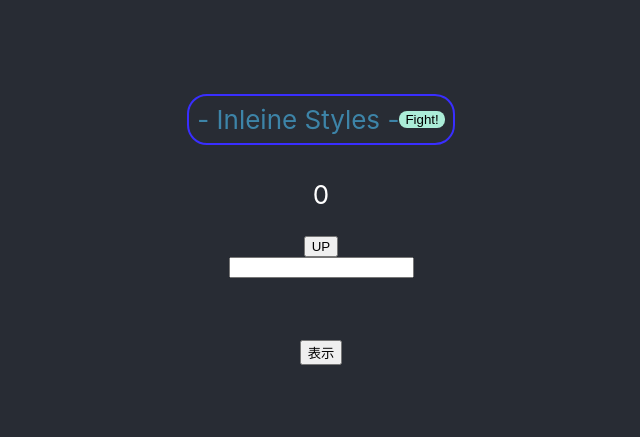
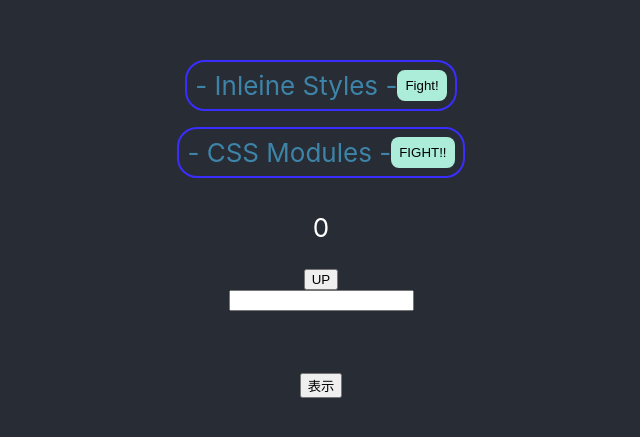
Before and after one commit to Yolobuil/jkproject, a React (Create React App) app: page / in a window 1280 px wide. Shown: the part 175-612 px from the top of the page, without its empty margins (319-959 px from the left). Built offline with nearby package versions, Linux system fonts and the light colour scheme.

Commit message:
CSSモジュール

```diff
--- a/package.json
+++ b/package.json
@@ -10,6 +10,7 @@
     "@types/node": "^12.0.0",
     "@types/react": "^17.0.0",
     "@types/react-dom": "^17.0.0",
+    "node-sass": "5.0.0",
     "react": "^17.0.2",
     "react-dom": "^17.0.2",
     "react-scripts": "4.0.3",
--- a/src/App.tsx
+++ b/src/App.tsx
@@ -1,6 +1,7 @@
 import React, {useState, useCallback, useMemo} from 'react';
 import './App.css';
 import {ChildArea} from './ChildArea'
+import { CssModules } from './components/CssModules';
 import { InlineStyle } from './components/InlineStyle';
 
 function App() {
@@ -40,6 +41,7 @@
     <div className="App">
       <header className="App-header">
         <InlineStyle />
+        <CssModules />
   <p> {count}</p>
   <button onClick={onClickCountUp}>UP</button>
   {/* inputで子要素が再レンダリングされるのは、Reactの特徴 */}
--- /dev/null
+++ b/src/components/CssModules.module.scss
@@ -0,0 +1,24 @@
+.container {
+  border: solid 2px #392eff;
+  border-radius: 20px;
+  padding: 8px;
+  margin: 8px;
+  display: flex;
+  justify-content: space-arround;
+  align-items: center;
+}
+.title {
+  margin: 0;
+  color: #3d84a8;
+}
+.button {
+  background-color: #abedd8;
+  border: none;
+  padding: 8px;
+  border-radius: 8px;
+  &:hover {
+    background-color: #46cdcf;
+    color: #fff;
+    cursor: pointer;
+  }
+}
--- /dev/null
+++ b/src/components/CssModules.tsx
@@ -0,0 +1,15 @@
+import classes from "./CssModules.module.scss";
+
+export const CssModules = () => {
+
+return (
+
+<div className ={classes.container}>
+<p className={classes.title}> - CSS Modules -</p>
+<button className={classes.button}>FIGHT!!</button>
+
+</div>
+
+)
+
+};
--- a/src/components/InlineStyle.tsx
+++ b/src/components/InlineStyle.tsx
@@ -9,7 +9,7 @@
     margin: "8px",
     // 横並び
     display: "flex",
-    justifyCOntent: "space-arround",
+    justifyContent: "space-arround",
     // あらいんアイテム
     alignItems: "center",
   }
@@ -20,7 +20,7 @@
   const buttonStyle = {
 backgroundColor: "#abedd8",
 border:"none",
-paddding: "8px",
+padding: "8px",
 borderRadius: "8px",
 
   }
```
Also changed, not shown: メモ.txt, 2 other files (tests, documents, lock files or other folders).
